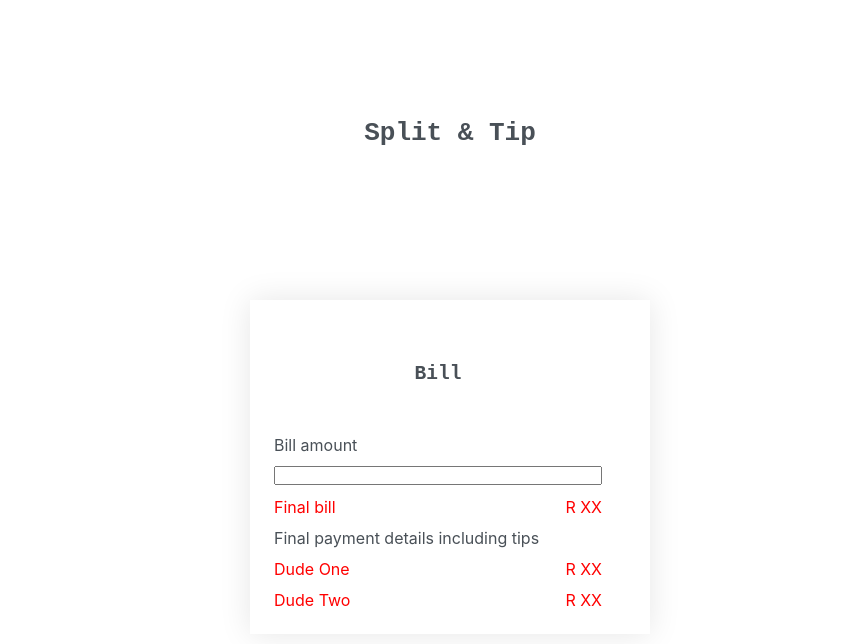
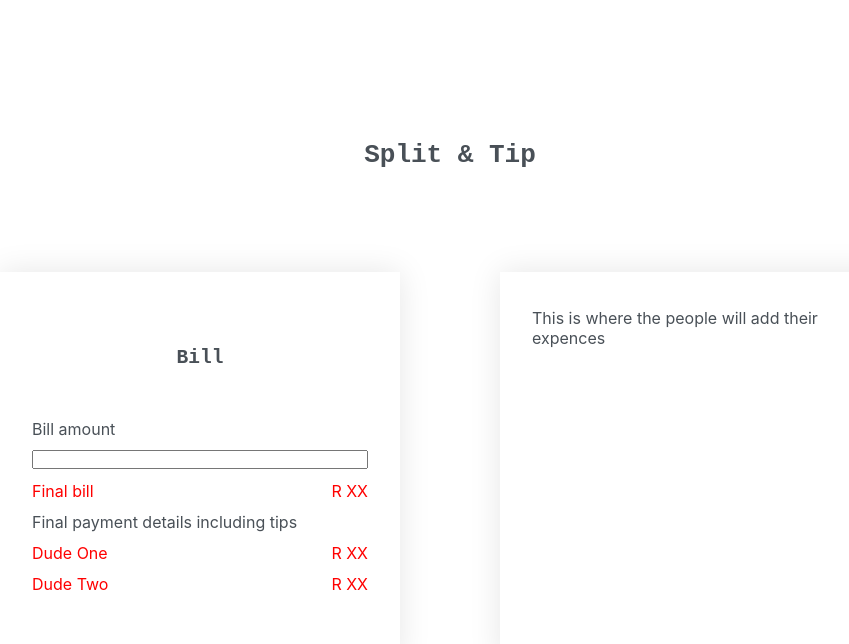
Before and after one commit to Natia-bit/split-n-tip, a React (Create React App) app: page / in a window 1280 px wide. Shown: the top 644 px of the page, without its empty margins (190-1039 px from the left). Built offline with nearby package versions, Linux system fonts and the light colour scheme.

Commit message:
added people card and sorted alightment

```diff
--- a/src/App.js
+++ b/src/App.js
@@ -2,7 +2,10 @@ export default function App() {
   return (
     <div className="App">
       <MainTitle>Split & Tip</MainTitle>
-      <Bill></Bill>
+      <div className="slip-container">
+        <Bill></Bill>
+        <PeopleList></PeopleList>
+      </div>
     </div>
   );
 }
@@ -17,13 +20,13 @@ function Title({ children }) {
 
 function Bill() {
   return (
-    <div className="bill">
+    <div className="slip">
       <Title>Bill</Title>
       <label>Bill amount</label>
       <input type="text"></input>
 
       <p className="person-bill-output">
-        Final bill <span>R XX</span>{" "}
+        Final bill <span>R XX</span>
       </p>
       <p>Final payment details including tips </p>
       <PersonBillOutputText name="Dude One"></PersonBillOutputText>
@@ -39,3 +42,9 @@ function PersonBillOutputText({ name }) {
     </div>
   );
 }
+
+function PeopleList() {
+  return (
+    <div className="slip">This is where the people will add their expences</div>
+  );
+}
--- a/src/index.css
+++ b/src/index.css
@@ -24,19 +24,26 @@ h2 {
   padding: 2em;
 }
 
-.bill {
+.slip-container {
+  display: flex;
+  flex-direction: row;
+  justify-content: space-evenly;
+}
+
+.slip {
   width: 400px;
-  margin: 100px auto;
+  margin: 50px;
   display: flex;
   flex-direction: column;
   gap: 0.7em;
 
   box-shadow: 0 0 30px rgba(0, 0, 0, 0.1);
-  padding: 20px 24px;
-  padding-right: 48px;
+  padding-top: 2em;
+  padding-bottom: 4em;
+  padding-left: 2em;
+  padding-right: 2em;
   border-top: 4px solid #fff;
   border-bottom: 4px solid #fff;
-  /* grid-template-columns: auto 2fr auto; */
   align-items: left;
 }
 
```
